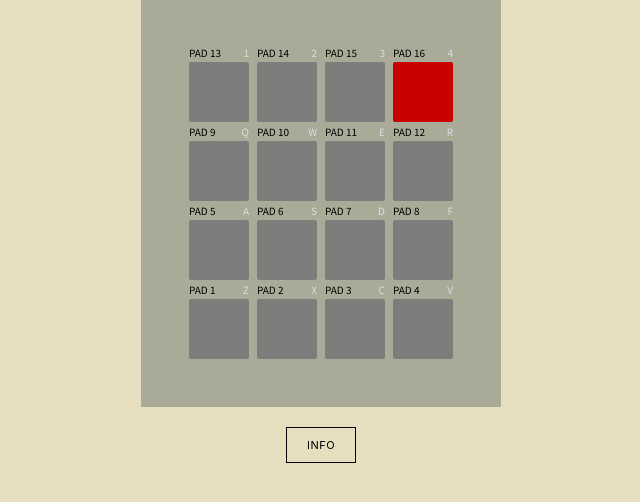
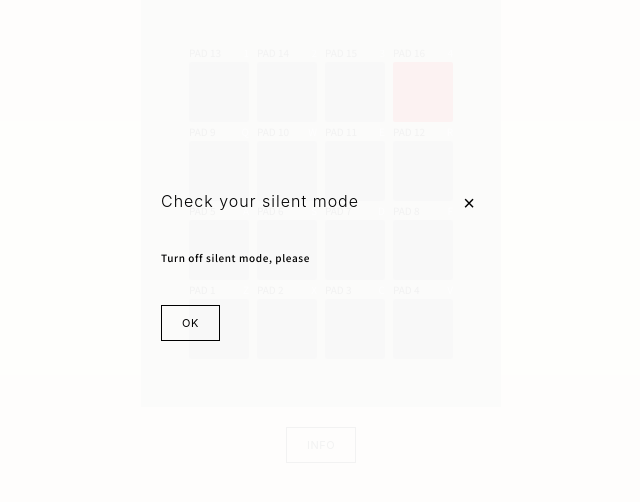
Before and after one commit to abcdefgain/lab, a plain HTML site: page mpc20/index.html in a window 1280 px wide. Shown: the part 134-636 px from the top of the page, without its empty margins (319-959 px from the left). Drawn offline with Linux system fonts and the light colour scheme; no server answers; a web font is replaced by a local one.

Commit message:
feat(mpc20): show initial unmute prompt modal on page load

```diff
--- a/mpc20/app.js
+++ b/mpc20/app.js
@@ -18,6 +18,7 @@ const audioContext = new (window.AudioContext || window.webkitAudioContext)();
 const audioBuffers = {};
 const playingSources = [];
 let isAudioContextResumed = false;
+let muteModal = null;
 
 // Audio loading state tracking
 let audioLoadingState = {
@@ -29,12 +30,25 @@ let audioLoadingState = {
 /**
  * Resume AudioContext for mobile autoplay policy compliance
  */
+function showMuteModal() {
+  if (muteModal) {
+    muteModal.classList.add('active');
+  }
+}
+
+function hideMuteModal() {
+  if (muteModal) {
+    muteModal.classList.remove('active');
+  }
+}
+
 function resumeAudioContext() {
   if (isAudioContextResumed) return;
 
   if (audioContext.state === 'suspended') {
     audioContext.resume().then(() => {
       isAudioContextResumed = true;
+      hideMuteModal();
       console.log('AudioContext resumed');
     });
   } else {
@@ -184,8 +198,10 @@ document.addEventListener('DOMContentLoaded', async () => {
     }
   }
 
-  // Initialize info modal
+  // Initialize info and mute modals
   initializeInfoModal();
+  initializeMuteModal();
+  showMuteModal();
 
   console.log('🎵 MPC20 ready for playback');
 });
@@ -235,6 +251,26 @@ document.addEventListener('mouseup', () => {
 /**
  * Info modal functionality
  */
+function initializeMuteModal() {
+  muteModal = document.getElementById('mute-modal');
+  const closeMuteBtn = document.getElementById('close-mute-btn');
+  const muteActionBtn = document.getElementById('mute-action-btn');
+
+  if (!muteModal) return;
+
+  closeMuteBtn?.addEventListener('click', hideMuteModal);
+  muteActionBtn?.addEventListener('click', () => {
+    hideMuteModal();
+    resumeAudioContext();
+  });
+
+  muteModal.addEventListener('click', (e) => {
+    if (e.target === muteModal) {
+      hideMuteModal();
+    }
+  });
+}
+
 function initializeInfoModal() {
   const infoBtn = document.getElementById('info-btn');
   const infoModal = document.getElementById('info-modal');
--- a/mpc20/index.html
+++ b/mpc20/index.html
@@ -162,9 +162,15 @@
         </div>
       </div>
     </div>
+
+    <div id="mute-modal" class="mute-modal">
+      <div class="mute-modal-content">
+        <button id="close-mute-btn" class="close-btn">×</button>
+        <h2>Check your silent mode</h2>
+        <p>Turn off silent mode, please</p>
+        <button id="mute-action-btn" class="info-btn">OK</button>
+      </div>
+    </div>
     <script src="app.js"></script>
   </body>
 </html>
-    </div>
-  </body>
-</html>
--- a/mpc20/style.css
+++ b/mpc20/style.css
@@ -177,6 +177,58 @@ body {
   display: flex;
 }
 
+.mute-modal {
+  display: none;
+  position: fixed;
+  top: 0;
+  left: 0;
+  width: 100%;
+  height: 100%;
+  background-color: rgba(255, 255, 255, 0.95);
+  z-index: 1000;
+  justify-content: center;
+  align-items: center;
+}
+
+.mute-modal.active {
+  display: flex;
+}
+
+.mute-modal-content {
+  background-color: transparent;
+  border: none;
+  border-radius: 0;
+  padding: 0;
+  max-width: 320px;
+  width: 90%;
+  max-height: 80vh;
+  overflow-y: auto;
+  animation: fadeIn 0.3s ease;
+}
+
+.mute-modal-content h2 {
+  font-family: -apple-system, BlinkMacSystemFont, "Segoe UI", sans-serif;
+  font-size: 16px;
+  font-weight: 300;
+  color: rgb(0, 0, 0);
+  margin: 0 0 40px 0;
+  letter-spacing: 1px;
+}
+
+.mute-modal-content p {
+  font-family: "Noto Sans KR", sans-serif;
+  font-size: 10px;
+  font-weight: 500;
+  color: rgb(0, 0, 0);
+  margin: 0 0 20px 0;
+  letter-spacing: 0.6px;
+  line-height: 1.4;
+}
+
+.mute-modal-content .info-btn {
+  margin-top: 20px;
+}
+
 .info-modal-content {
   background-color: transparent;
   border: none;
```
